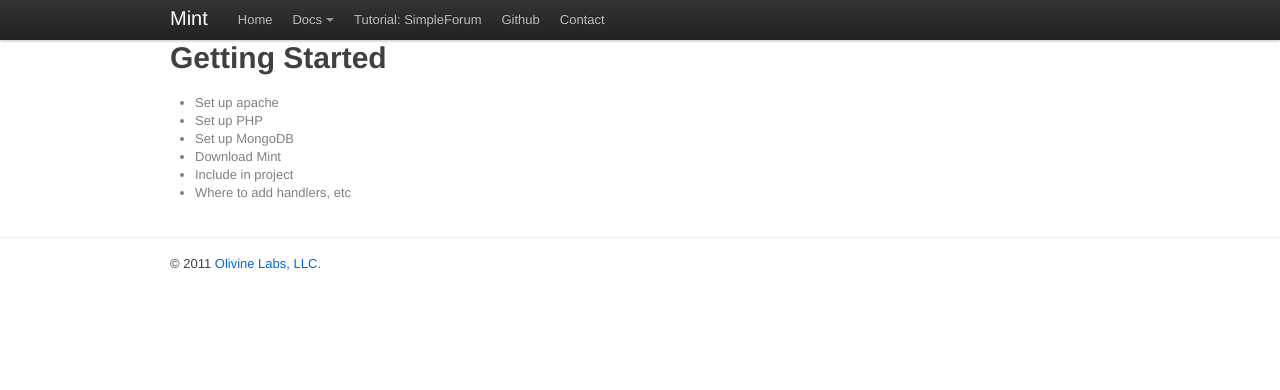
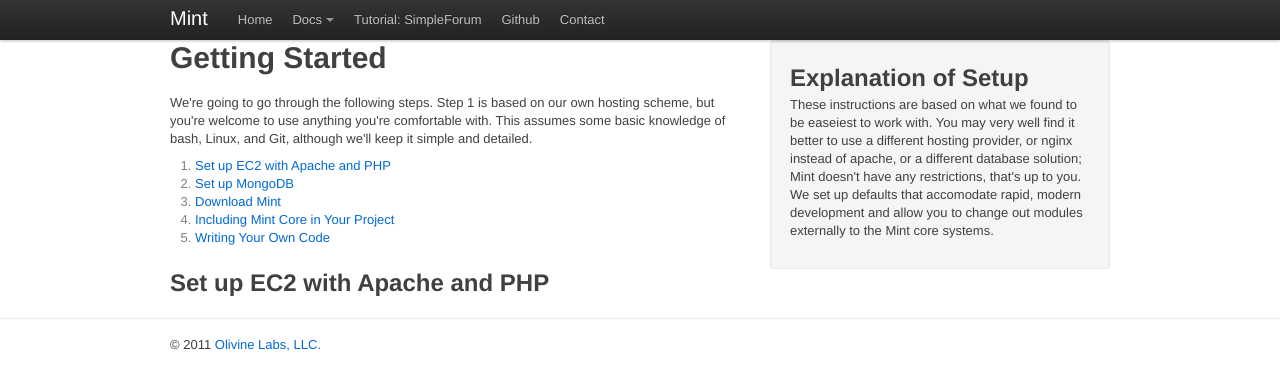
Before and after one commit to Olivine-Labs/Mint, a Jekyll site: the page built from getting-started.html, in a window 1280 px wide. Shown: the top 390 px of the page. Built offline with Jekyll 4.4.1, drawn with Linux system fonts in a browser that asks for light colours; nearby versions of some CDN libraries; Markdown is read by kramdown in place of the engine named in the settings.

Commit message:
getting started on getting started

```diff
--- a/getting-started.html
+++ b/getting-started.html
@@ -3,16 +3,42 @@
 title: Getting Started | Mint
 ---
 <div class="row">
-  <div class="span16">
+  <section class="span10">
     <h1>Getting Started</h1>
 
-    <ul>
-      <li>Set up apache
-      <li>Set up PHP
-      <li>Set up MongoDB
-      <li>Download Mint
-      <li>Include in project
-      <li>Where to add handlers, etc
-    </ul>
+    <p>
+      We're going to go through the following steps. Step 1 is based on our own
+      hosting scheme, but you're welcome to use anything you're comfortable
+      with. This assumes some basic knowledge of bash, Linux, and Git, although
+      we'll keep it simple and detailed.
+    </p>
+
+    <ol>
+      <li><a href="#step-1">Set up EC2 with Apache and PHP</a>
+      <li><a href="#step-2">Set up MongoDB</a>
+      <li><a href="#step-3">Download Mint</a>
+      <li><a href="#step-4">Including Mint Core in Your Project</a>
+      <li><a href="#step-5">Writing Your Own Code</a>
+    </ol>
+
+    <a name="step-1"></a>
+    <h2>Set up EC2 with Apache and PHP</h2>
+  </section>
+
+  <div class="span6">
+    <aside class="sidebar">
+      <div class="well">
+        <h2>Explanation of Setup</h2>
+
+        <p>
+          These instructions are based on what we found to be easeiest to work
+          with. You may very well find it better to use a different hosting
+          provider, or nginx instead of apache, or a different database
+          solution; Mint doesn't have any restrictions, that's up to you. We
+          set up defaults that accomodate rapid, modern development and allow
+          you to change out modules externally to the Mint core systems.
+        </p>
+      </div>
+    </aside>
   </div>
 </div>
```
